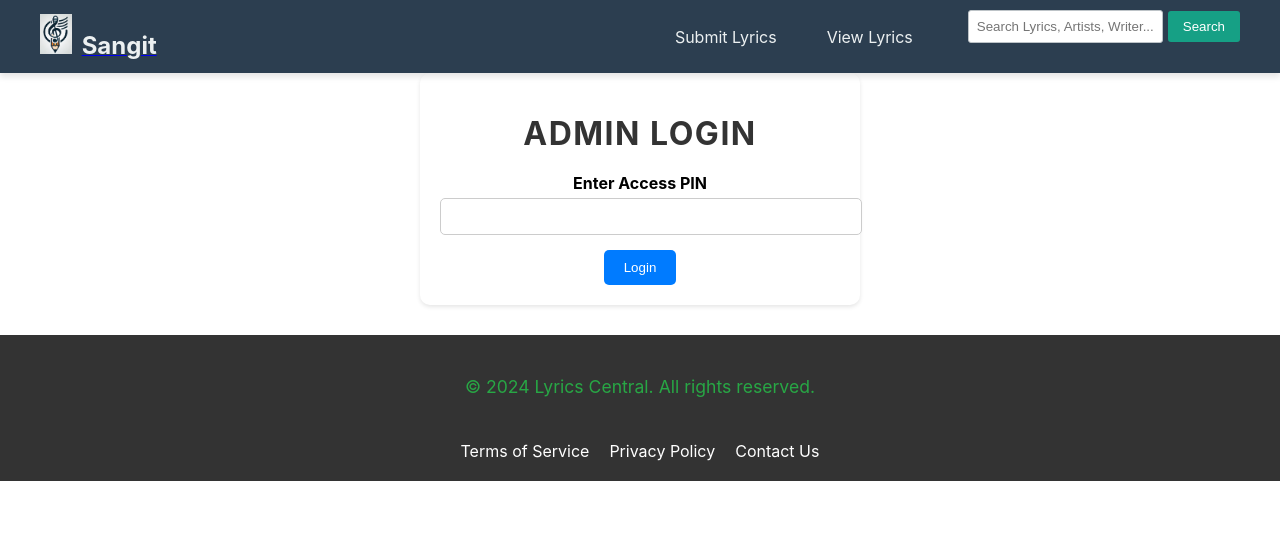
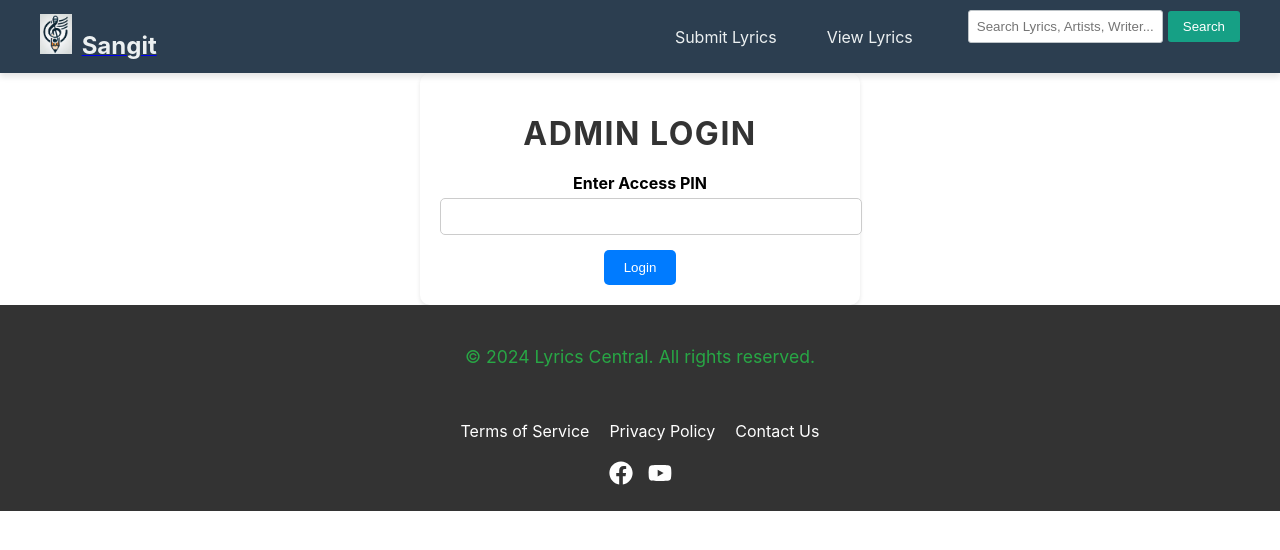
Before and after one commit to kapilpandey10/Sangeet, a React (Create React App) app: page /admin/login in a window 1280 px wide. Shown: the top 550 px of the page. Built offline with nearby package versions, Linux system fonts and the light colour scheme; no server answers.

Commit message:
Updated footer.js with social media links and improved styling

```diff
--- a/src/components/AddLyrics.js
+++ b/src/components/AddLyrics.js
@@ -10,8 +10,9 @@
 
 const AddLyrics = () => {
   const [title, setTitle] = useState('');
-  const [artists, setArtists] = useState([{ name: '' }]); // For multiple artists
+  const [artists, setArtists] = useState([{ name: '', suggestions: [] }]); // For multiple artists
   const [writer, setWriter] = useState(''); // Lyrics writer
+  const [writerSuggestions, setWriterSuggestions] = useState([]);
   const [lyrics, setLyrics] = useState('');
   const [releaseYear, setReleaseYear] = useState('');
   const [videoId, setVideoId] = useState('');
@@ -20,7 +21,6 @@
   useEffect(() => {
     document.title = "Add Song Lyrics | Contribute to Sangeet Lyrics Central";
 
-    // Add meta tags for SEO
     const metaDescription = document.createElement('meta');
     metaDescription.name = "description";
     metaDescription.content = "Contribute to Sangeet Lyrics Central by adding new song lyrics. Fill in details such as title, artist, release year, and an optional YouTube video ID. Join our community of music lovers and share your favorite lyrics today.";
@@ -39,7 +39,7 @@
 
   // Function to handle adding a new artist input field
   const addArtist = () => {
-    setArtists([...artists, { name: '' }]);
+    setArtists([...artists, { name: '', suggestions: [] }]);
   };
 
   // Function to handle removing an artist input field
@@ -49,11 +49,53 @@
     setArtists(updatedArtists);
   };
 
-  // Function to handle changes in the artist input fields
-  const handleArtistChange = (index, event) => {
+  // Fetch artist suggestions from the lyrics table
+  const handleArtistChange = async (index, event) => {
     const updatedArtists = [...artists];
     updatedArtists[index].name = event.target.value;
     setArtists(updatedArtists);
+
+    // Query the `lyrics` table for unique artist names
+    const { data, error } = await supabase
+      .from('lyrics')
+      .select('artist')
+      .ilike('artist', `%${event.target.value}%`)
+      .limit(5);
+
+    if (!error) {
+      const uniqueArtists = [...new Set(data.map(lyric => lyric.artist))];
+      updatedArtists[index].suggestions = uniqueArtists;
+      setArtists(updatedArtists);
+    }
+  };
+
+  const selectArtistSuggestion = (index, suggestion) => {
+    const updatedArtists = [...artists];
+    updatedArtists[index].name = suggestion;
+    updatedArtists[index].suggestions = []; // Clear suggestions after selecting
+    setArtists(updatedArtists);
+  };
+
+  // Fetch lyrics writer suggestions from the lyrics table
+  const handleWriterChange = async (event) => {
+    setWriter(event.target.value);
+
+    // Query the `lyrics` table for unique lyrics writer names
+    const { data, error } = await supabase
+      .from('lyrics')
+      .select('lyrics_writer')
+      .ilike('lyrics_writer', `%${event.target.value}%`)
+      .limit(5);
+
+    if (!error) {
+      const uniqueWriters = [...new Set(data.map(lyric => lyric.lyrics_writer))];
+      setWriterSuggestions(uniqueWriters);
+    }
+  };
+
+  const selectWriterSuggestion = (suggestion) => {
+    setWriter(suggestion);
+    setWriterSuggestions([]); // Clear suggestions after selecting
   };
 
   const handleSubmit = async (e) => {
@@ -76,23 +118,20 @@
 
       if (error) throw error;
 
-      console.log('Lyrics added successfully:', data);
       setMessage('Lyrics submitted successfully! It will be reviewed by the admin and listed soon.');
 
       // Reset the form
       setTitle('');
-      setArtists([{ name: '' }]);
+      setArtists([{ name: '', suggestions: [] }]);
       setWriter('');
       setLyrics('');
       setReleaseYear('');
       setVideoId('');
 
-      // Clear the message after 5 seconds
       setTimeout(() => {
         setMessage('');
       }, 5000);
     } catch (error) {
-      console.error('Error adding lyrics:', error);
       setMessage('An error occurred while adding lyrics: ' + error.message);
       setTimeout(() => {
         setMessage('');
@@ -132,6 +171,20 @@
                   <FaTrash />
                 </button>
               )}
+
+              {/* Show artist suggestions */}
+              {artist.suggestions.length > 0 && (
+                <ul className="suggestions-list">
+                  {artist.suggestions.map((suggestion, i) => (
+                    <li
+                      key={i}
+                      onClick={() => selectArtistSuggestion(index, suggestion)}
+                    >
+                      {suggestion}
+                    </li>
+                  ))}
+                </ul>
+              )}
             </div>
           ))}
           <button type="button" onClick={addArtist} className="add-artist-button">
@@ -145,9 +198,19 @@
             type="text"
             id="writer"
             value={writer}
-            onChange={(e) => setWriter(e.target.value)}
+            onChange={handleWriterChange}
             required
           />
+          {/* Show writer suggestions */}
+          {writerSuggestions.length > 0 && (
+            <ul className="suggestions-list">
+              {writerSuggestions.map((suggestion, i) => (
+                <li key={i} onClick={() => selectWriterSuggestion(suggestion)}>
+                  {suggestion}
+                </li>
+              ))}
+            </ul>
+          )}
         </div>
 
         <div className="form-group">
--- a/src/components/Footer.js
+++ b/src/components/Footer.js
@@ -1,14 +1,26 @@
 import React from 'react';
 import '../style/Footer.css';
+import { FaFacebook, FaTwitter, FaInstagram, FaYoutube } from 'react-icons/fa';
 
 const Footer = () => {
   return (
     <footer className="footer">
-      <p>&copy; 2024 Lyrics Central. All rights reserved.</p>
-      <div className="footer-links">
-        <a href="/terms">Terms of Service</a>
-        <a href="/privacy">Privacy Policy</a>
-        <a href="/contact">Contact Us</a>
+      <div className="footer-container">
+        <p>&copy; 2024 Lyrics Central. All rights reserved.</p>
+        <div className="footer-links">
+          <a href="/terms">Terms of Service</a>
+          <a href="/privacy">Privacy Policy</a>
+          <a href="/contact">Contact Us</a>
+        </div>
+        <div className="social-links">
+          <a href="https://www.facebook.com/Burn2VLOG" target="_blank" rel="noopener noreferrer">
+            <FaFacebook />
+          </a>
+
+          <a href="https://www.youtube.com/@BornToVlog" target="_blank" rel="noopener noreferrer">
+            <FaYoutube />
+          </a>
+        </div>
       </div>
     </footer>
   );
--- a/src/style/AddLyrics.css
+++ b/src/style/AddLyrics.css
@@ -54,3 +54,20 @@
     color: #666;
     font-size: 0.9em;
   }
+  .suggestions-list {
+    border: 1px solid #ccc;
+    max-height: 100px;
+    overflow-y: auto;
+    list-style-type: none;
+    padding: 0;
+    margin: 5px 0;
+  }
+
+  .suggestions-list li {
+    padding: 8px;
+    cursor: pointer;
+  }
+
+  .suggestions-list li:hover {
+    background-color: #f0f0f0;
+  }
--- a/src/style/Footer.css
+++ b/src/style/Footer.css
@@ -1,19 +1,60 @@
+/* Footer styles */
 .footer {
     background-color: #333;
-    color: white;
+    color: #fff;
+    padding: 20px 0;
     text-align: center;
-    padding: 20px;
-    margin-top: 30px;
+  }
+
+  .footer-container {
+    max-width: 1200px;
+    margin: 0 auto;
+    display: flex;
+    flex-direction: column;
+    align-items: center;
+    justify-content: space-between;
   }
 
   .footer-links {
     display: flex;
-    justify-content: center;
     gap: 20px;
     margin-top: 10px;
   }
 
   .footer-links a {
-    color: white;
+    color: #fff;
     text-decoration: none;
+    transition: color 0.3s ease;
   }
+
+  .footer-links a:hover {
+    color: #ddd;
+  }
+
+  .social-links {
+    display: flex;
+    gap: 15px;
+    margin-top: 20px;
+  }
+
+  .social-links a {
+    color: #fff;
+    font-size: 24px;
+    transition: color 0.3s ease;
+  }
+
+  .social-links a:hover {
+    color: #ff0000; /* You can change this hover color to match your theme */
+  }
+
+  @media (max-width: 768px) {
+    .footer-container {
+      flex-direction: column;
+      text-align: center;
+    }
+
+    .footer-links {
+      flex-direction: column;
+      gap: 10px;
+    }
+  }
```
